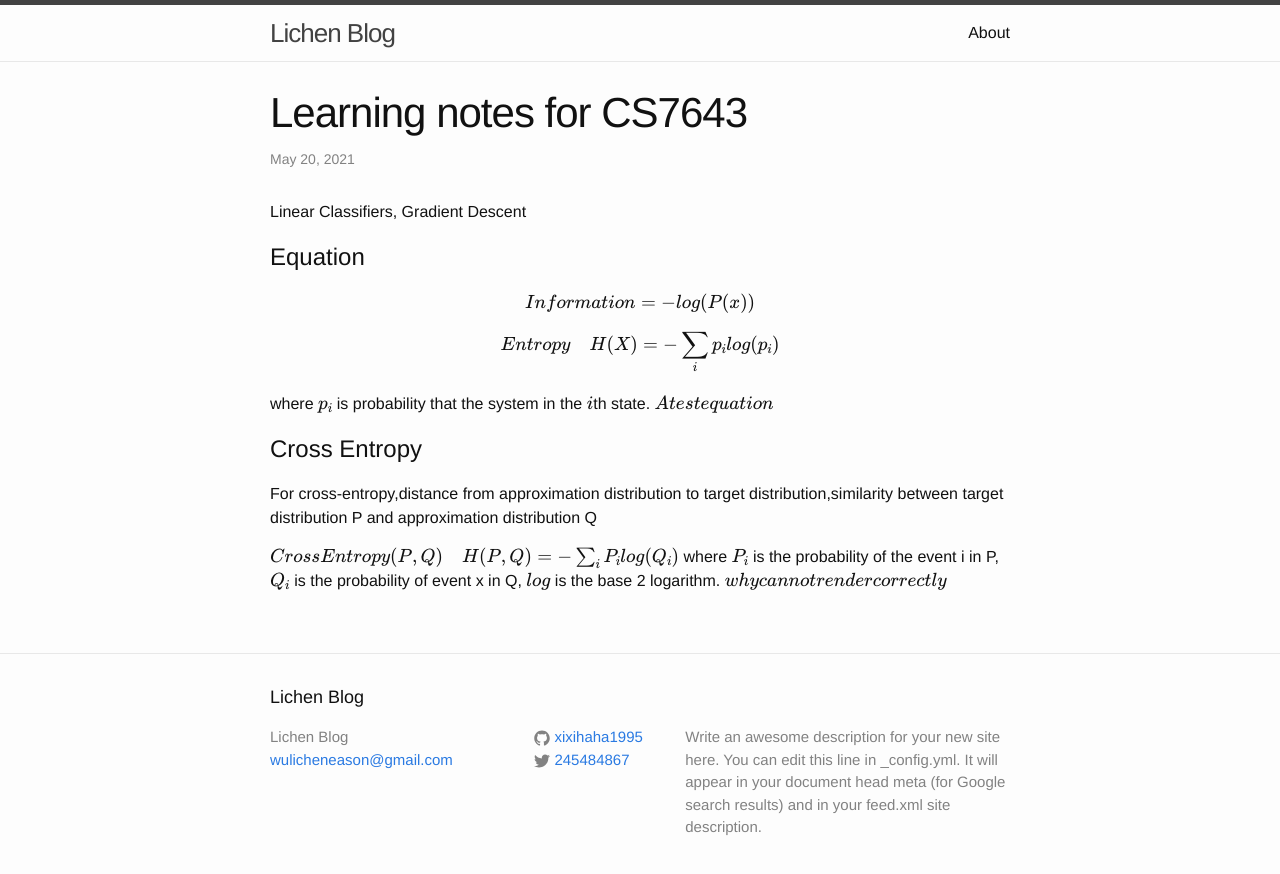
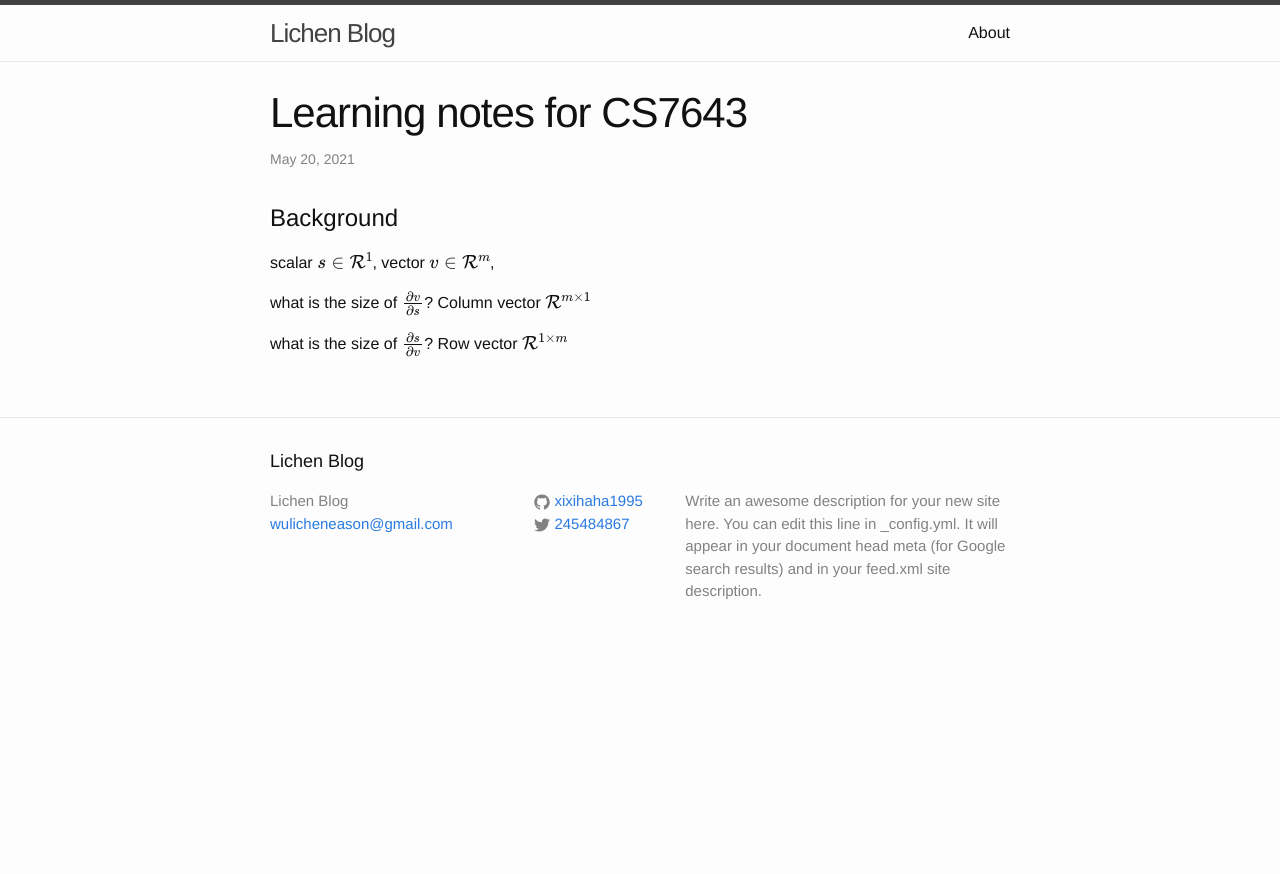
Before and after one commit to xixihaha1995/xixihaha1995.github.io, a Jekyll site: the page built from docs/_posts/2021-05-25-CS7643LearningNotes.markdown, in a window 1280 px wide. Shown: the top 874 px of the page. Built offline with Jekyll 4.4.1, drawn with Linux system fonts in a browser that asks for light colours.

Commit message:
Update 2021-05-25-CS7643LearningNotes.markdown

```diff
--- a/docs/_posts/2021-05-25-CS7643LearningNotes.markdown
+++ b/docs/_posts/2021-05-25-CS7643LearningNotes.markdown
@@ -6,33 +6,10 @@ date:   2021-05-20 10:00:36 +0000
 
 ---
 
-Linear Classifiers, Gradient Descent
+# Background
 
-# Equation
+scalar $s \in \mathcal{R}^1$, vector $v\in \mathcal{R}^m$,
 
-$$
-Information = -log(P(x))
-$$
+what is the size of $\frac{\partial v}{\partial s}$?  Column vector $\mathcal{R}^{m\times 1}$
 
-$$
-Entropy\quad H(X) = -\sum_i p_i log(p_i)
-$$
-
-where $p_i$ is probability that the system in the $i$th state.
-$$
-A test equation
-$$
-
-
-# Cross Entropy
-
-For cross-entropy,distance from approximation distribution to target distribution,similarity between target distribution P and approximation distribution Q
-
-
-$$
-CrossEntropy(P,Q)\quad H(P,Q) = -\sum_i P_i log(Q_i)
-$$
-where $P_i$ is the probability of the event i in P, $Q_i$ is the probability of event x in Q, $log$ is the base 2 logarithm.
-$$
-why cannot render correctly
-$$
+what is the size of $\frac{\partial s}{\partial v}$?  Row vector $\mathcal{R}^{1\times m}$
```
